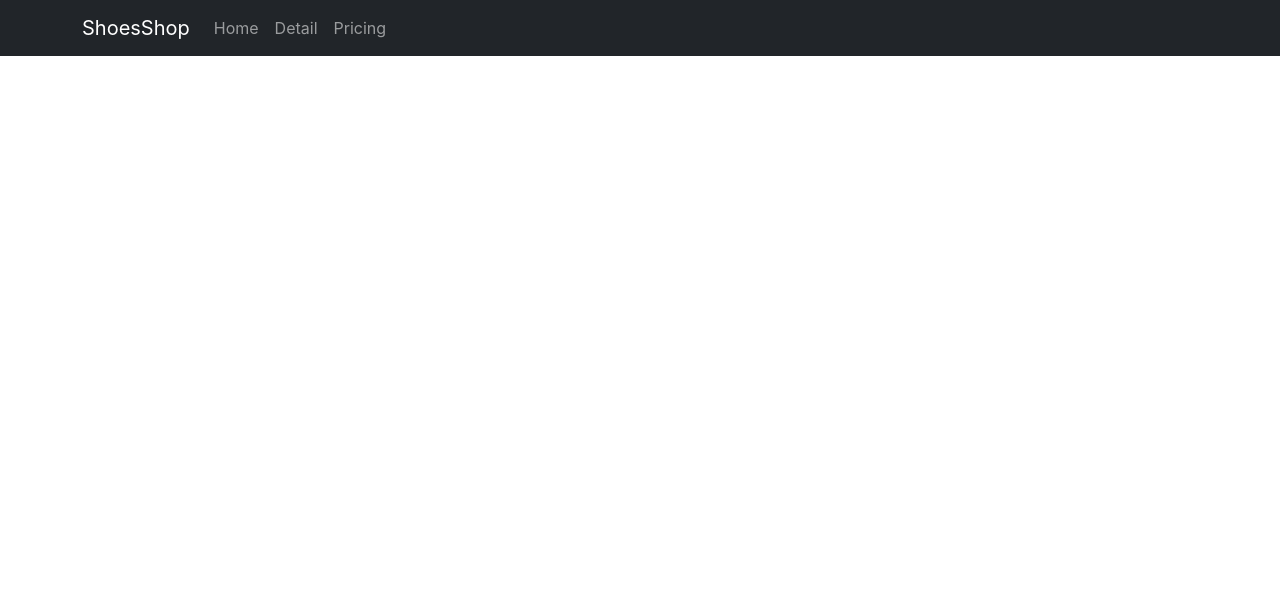
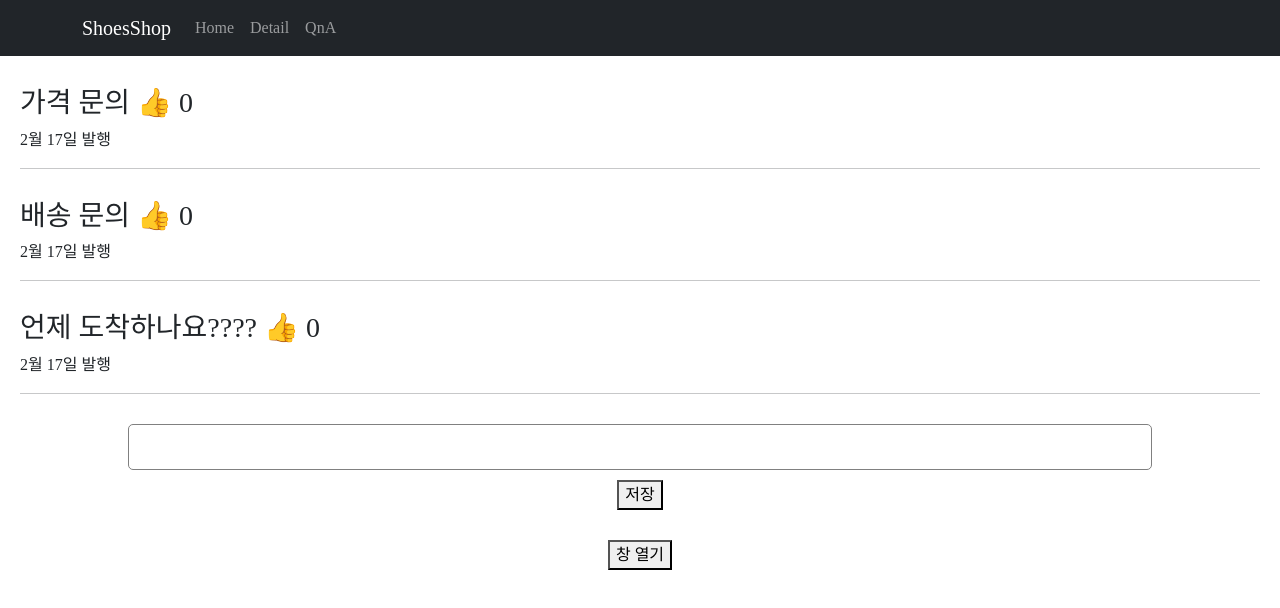
Before and after one commit to joohyeson/React_CodingApple, a React (Create React App) app in the folder shop/: page /qna in a window 1280 px wide. Shown: the top 608 px of the page. Built offline with nearby package versions, Linux system fonts and the light colour scheme.

Commit message:
QnA기능 가져옴(모달 인식 x)

```diff
--- a/shop/src/App.js
+++ b/shop/src/App.js
@@ -6,6 +6,7 @@ import shoesInfo from './data.js'
 
 import { Link, Route, Switch } from 'react-router-dom';
 import Detail from './Detail';
+import QnA from './QnA'
 
 function App() {
 
@@ -19,7 +20,7 @@ function App() {
           <Nav className="me-auto">
             <Nav.Link href="/">Home</Nav.Link>
             <Nav.Link href="/detail/0">Detail</Nav.Link>
-            <Nav.Link href="#pricing">Pricing</Nav.Link>
+            <Nav.Link href="/qna">QnA</Nav.Link>
           </Nav>
         </Container>
       </Navbar>
@@ -56,6 +57,10 @@ function App() {
         <Detail shoesInfo={신발정보} />
       </Route>
 
+      <Route path="/qna">{/*detail/뒤에 어떤 문자가 오더라도 detail컴포넌트로 이동*/}
+        <QnA />
+      </Route>
+
 
     </div>
   );
--- /dev/null
+++ b/shop/src/QnA.css
@@ -0,0 +1,84 @@
+.QnA {
+    text-align: center;
+  }
+  body{
+    font-family: 'nanumsquare';
+  }
+
+  .black-nav{
+    background: black;
+    width: 100%;
+    display: flex;
+    color: white;
+    padding: 20px;
+    font-weight:600;
+    font-size: 20px;
+
+  }
+
+  .modal{
+    margin-top : 20px;
+    padding : 20px;
+    background : #eee;
+  }
+
+  /* App.css */
+
+  .publish {
+    margin-top : 30px;
+    margin-bottom : 30px;
+  }
+  .publish input {
+    padding : 10px;
+    font-size : 16px;
+    border-radius : 5px;
+    width : 80%;
+    border : 1px solid grey;
+  }
+  .publish button {
+    display : block;
+    margin : auto;
+    margin-top : 10px;
+  }
+
+  .list{
+    margin-top: 30px;
+    text-align: left;
+    padding-left: 20px;
+    padding-right: 20px;
+  }
+
+  .App-logo {
+    height: 40vmin;
+    pointer-events: none;
+  }
+
+  @media (prefers-reduced-motion: no-preference) {
+    .App-logo {
+      animation: App-logo-spin infinite 20s linear;
+    }
+  }
+
+  .App-header {
+    background-color: #282c34;
+    min-height: 100vh;
+    display: flex;
+    flex-direction: column;
+    align-items: center;
+    justify-content: center;
+    font-size: calc(10px + 2vmin);
+    color: white;
+  }
+
+  .App-link {
+    color: #61dafb;
+  }
+
+  @keyframes App-logo-spin {
+    from {
+      transform: rotate(0deg);
+    }
+    to {
+      transform: rotate(360deg);
+    }
+  }
--- /dev/null
+++ b/shop/src/QnA.js
@@ -0,0 +1,70 @@
+import { useState } from 'react';
+import './QnA.css'
+
+function QnA() {
+    //let posts = '강남 고기 맛집';//동적인 변수 선언
+
+    //useState('남자 코트 추천'); //[a,b]라는 어레이가 생김. a=실제 데이터 내용 b=a의 내용을 변경(예전 ver.)
+    let [글제목, 글제목변경] = useState(['가격 문의', '배송 문의', '언제 도착하나요????']);//ES6 신문법
+    let [좋아요, 좋아요변경] = useState(0);
+    let [모달클릭, 모달클릭변경] = useState(false);
+    let [제목번호, 제목번호변경] = useState(0);
+
+    let [a, SetA] = useState('');
+
+    function 제목변경() {
+
+        var newArray = [...글제목];
+        newArray[0] = '여자 코트 추천'
+        글제목변경(newArray)//동일한 자료형을 사용해야 함
+    }
+
+    function 제목추가() {
+        let newArray = [...글제목];
+        newArray.unshift(a);//앞에 빈 array 한 칸이 추가됨
+        글제목변경(newArray)
+        SetA('')
+    }
+
+    return (
+
+        <div className="QnA">
+
+            {
+                글제목.map(function (a, i) {//i는 반복문이 돌 때마다 0,1,2순서대로 증가하는 변수
+                    return (<div className="list">
+                        <h3 onClick={() => { 제목번호변경(i) }}>{a} <span onClick={() => { 좋아요변경(좋아요 + 1) }}>👍</span> {좋아요} </h3>
+                        <p>2월 17일 발행</p>
+                        <hr />{/* 실선 */}
+                    </div>)
+                })
+            }
+
+            <div className="publish">
+                <input value={a} onChange={(e) => { SetA(e.target.value) }} />
+                <button onClick={제목추가}>저장</button>
+            </div>
+
+            <button onClick={() => { 모달클릭변경(!모달클릭) }}>창 열기</button>
+
+            {
+                모달클릭 === true
+                    ? <Modal 글제목={글제목} 제목번호={제목번호} />
+                    : null
+            }
+
+        </div>
+    );
+}
+
+function Modal(props) {
+    return (
+        <div className="modal">
+            <h2>제목 {props.글제목[props.제목번호]}</h2>
+            <p>날짜</p>
+            <p>상세내용</p>
+        </div>
+    )
+}
+
+export default QnA;
```
Also changed, not shown: shop/src/index.css (line endings or trailing spaces).
